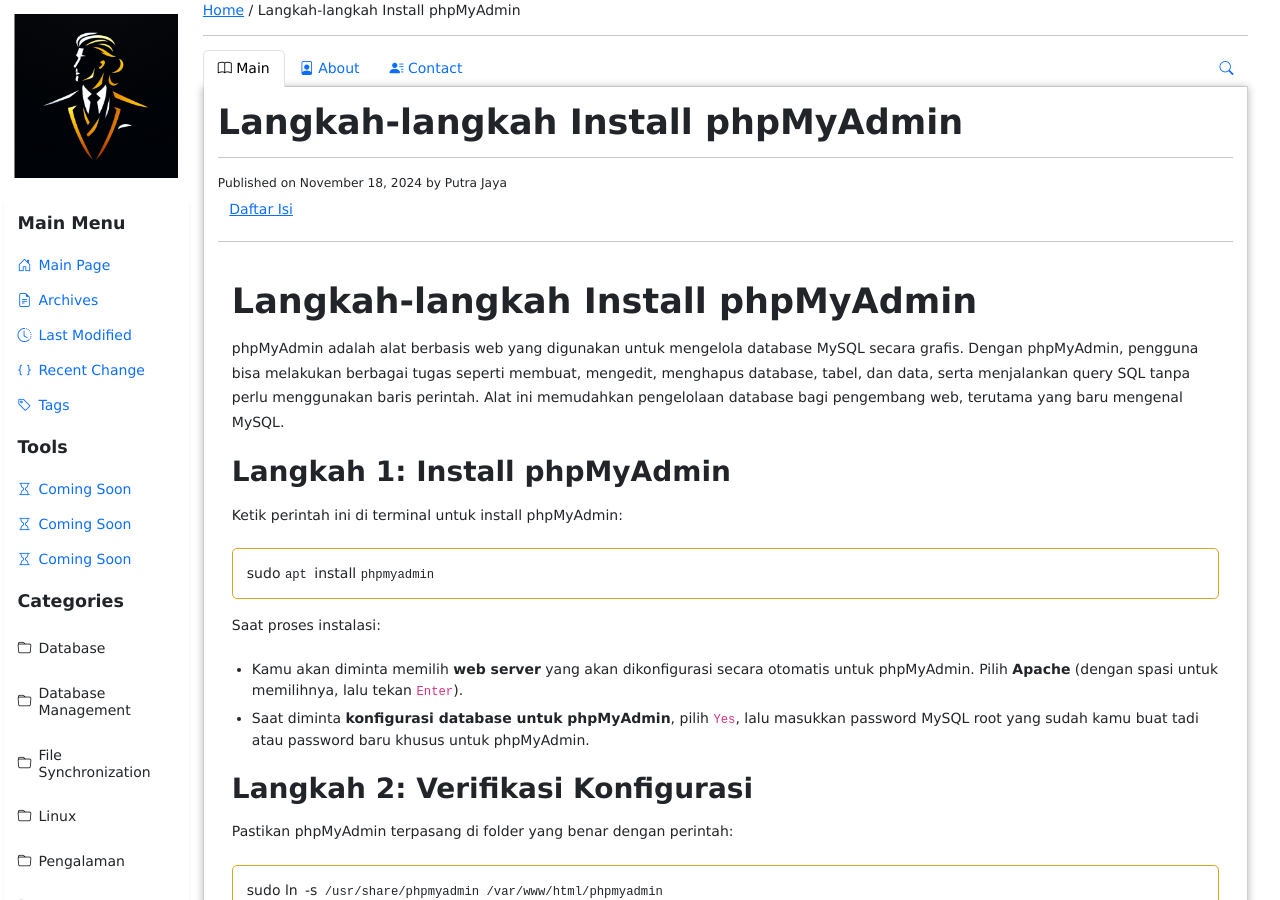
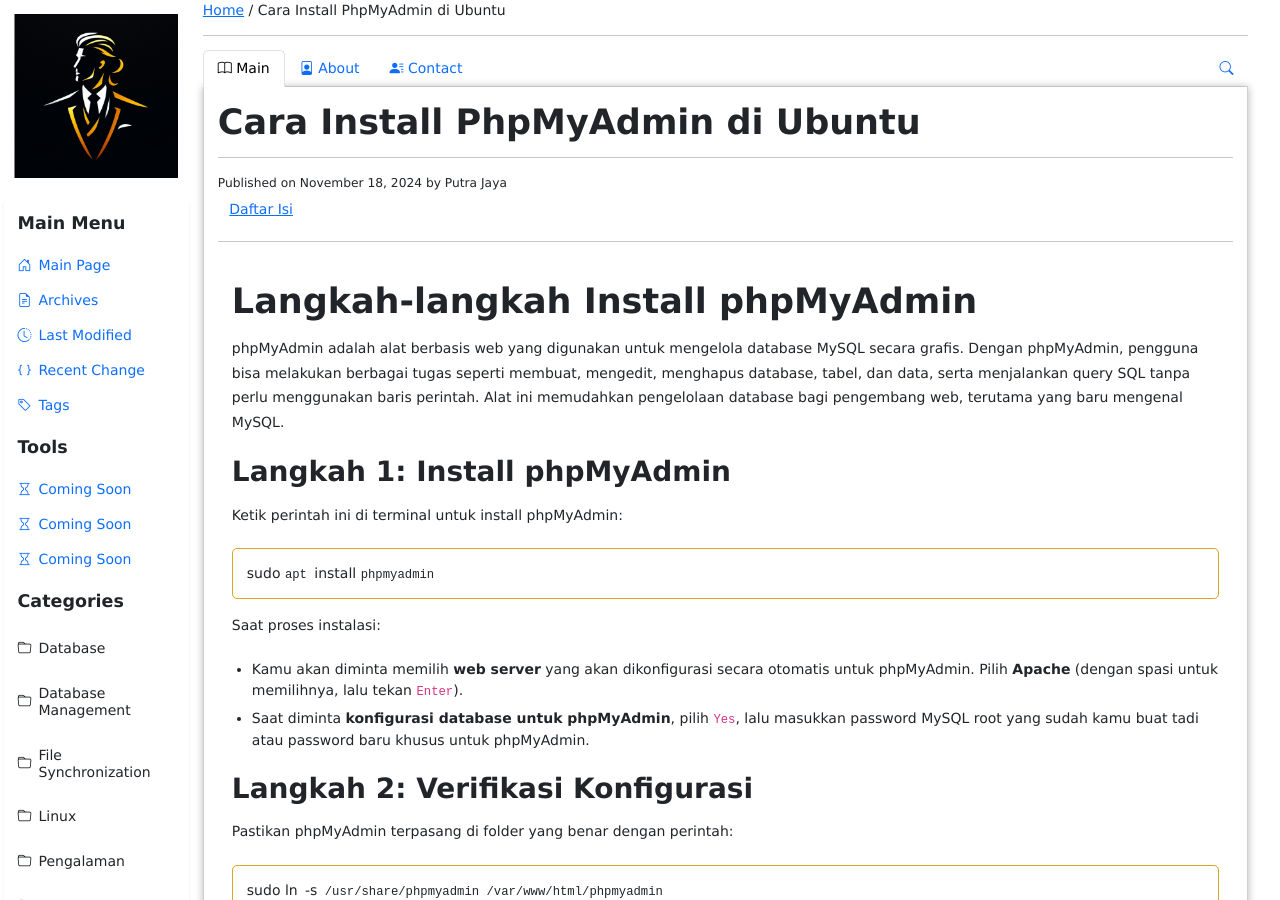
Before and after one commit to masputrawae/My-Notes, a Jekyll site: the page built from _posts/2024-11-18-install-phpmyadmin.md, in a window 1280 px wide and 900 px high. Built offline with Jekyll 4.4.1, drawn with Linux system fonts in a browser that asks for light colours.

Commit message:
update install-phpmyadmin.md

```diff
--- a/_posts/2024-11-18-install-phpmyadmin.md
+++ b/_posts/2024-11-18-install-phpmyadmin.md
@@ -1,5 +1,5 @@
 ---
-title: Langkah-langkah Install phpMyAdmin
+title: Cara Install PhpMyAdmin di Ubuntu
 description: Panduan instalasi dan konfigurasi phpMyAdmin di Ubuntu untuk memudahkan pengelolaan database MySQL.
 excerpt: phpMyAdmin adalah alat berbasis web yang digunakan untuk mengelola database MySQL secara grafis. Dengan phpMyAdmin, pengguna bisa melakukan berbagai tugas seperti membuat, mengedit, menghapus database, tabel, dan data, serta menjalankan query SQL tanpa perlu menggunakan baris perintah.
 date: 2024-11-18
```
